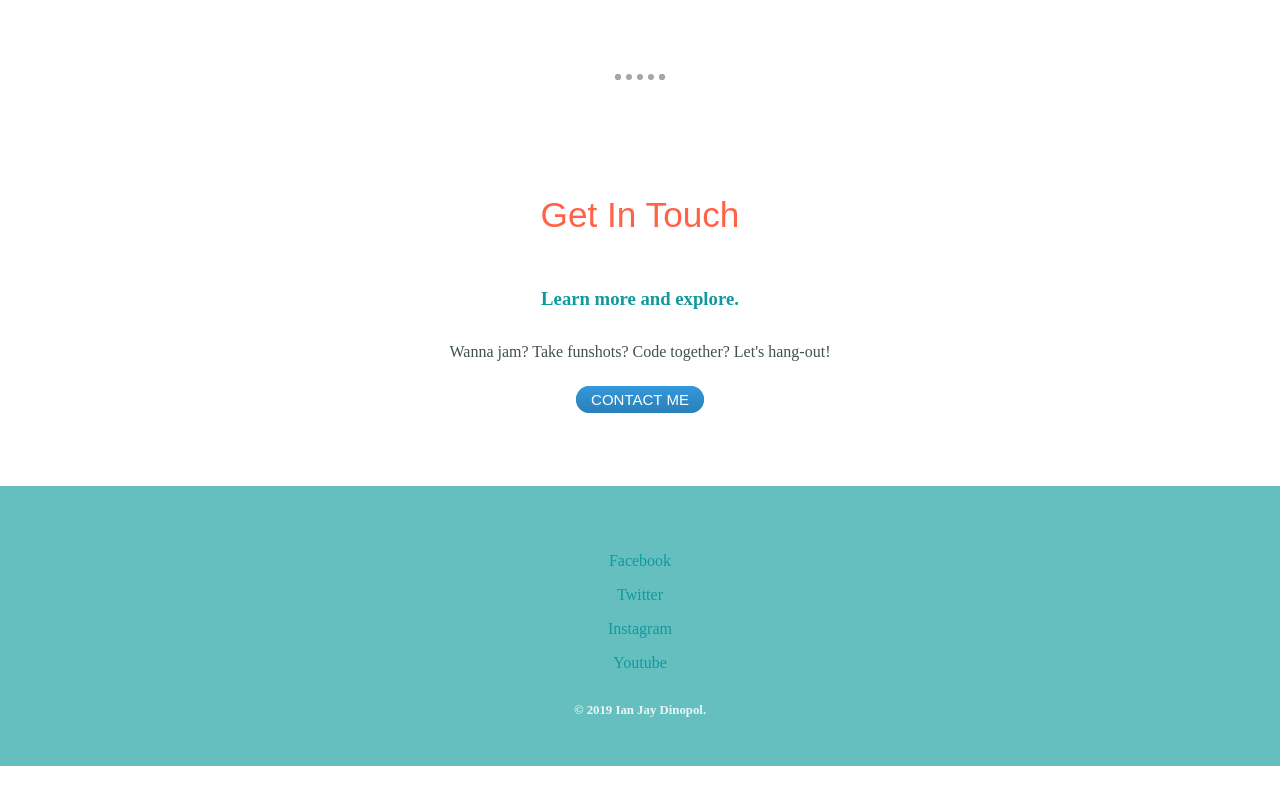
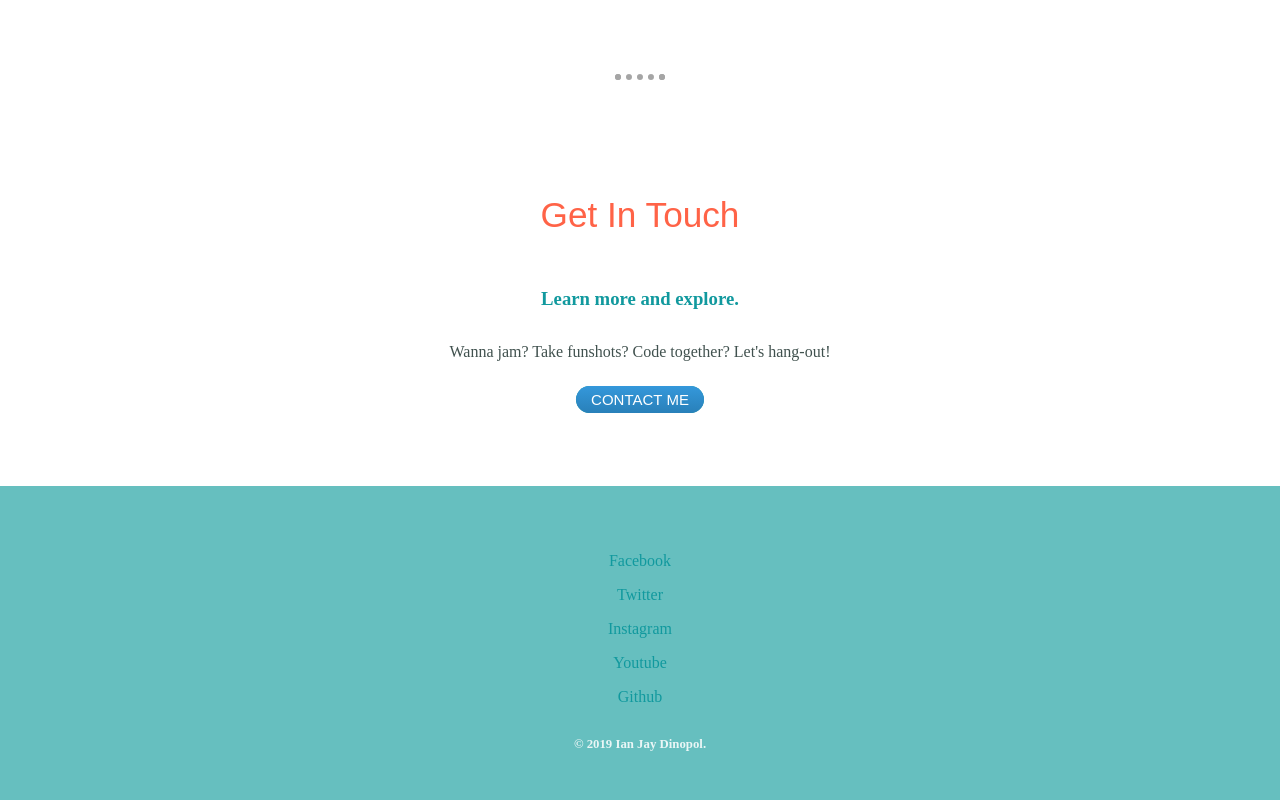
Before and after one commit to constantdinopol/SampleWebDev, a plain HTML site: page index.html in a window 1280 px wide. Shown: the part 1704-2504 px from the top of the page. Before the commit the page ends 2470 px from the top, so only its background shows below. Drawn offline with Linux system fonts and the light colour scheme; a web font is replaced by a local one.

Commit message:
Added github as footer link

```diff
--- a/index.html
+++ b/index.html
@@ -55,6 +55,7 @@
   <p><a class="footer-link" href="https://twitter.com/hackedxdy" target="_empty">Twitter</a></p>
   <p><a class="footer-link" href="https://www.instagram.com/constantdinopol" target="_empty">Instagram</a></p>
   <p><a class="footer-link" href="https://www.youtube.com/channel/UC6aWErYp7Zwu_0U6jPg969A?view_as=subscriber" target="_empty">Youtube</a></p>
+  <p><a class="footer-link" href="https://www.github.com/constantdinopol" target="_empty">Github</a></p>
   <p id="copyright">© 2019 Ian Jay Dinopol.</p>
 </div>
 
```
